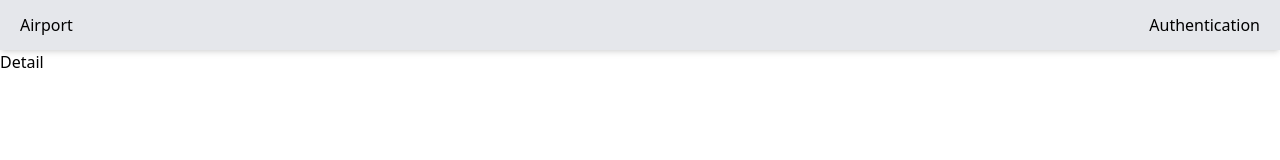
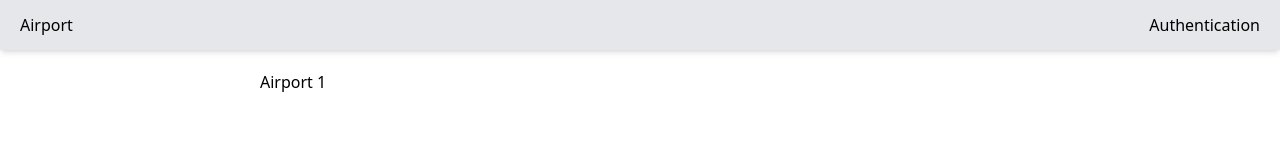
Before and after one commit to User-960/React-airport-app, a React (Create React App) app: page /airport/1 in a window 1280 px wide. Shown: the top 160 px of the page. Built offline with nearby package versions, Linux system fonts and the light colour scheme.

Commit message:
feat: add logics for transition to page AirportDetailPage

```diff
--- a/src/components/AirportCard.tsx
+++ b/src/components/AirportCard.tsx
@@ -1,4 +1,5 @@
 import React from 'react';
+import { useNavigate } from 'react-router-dom';
 import { IAirport } from '../models/models';
 
 interface AirportCardProps {
@@ -6,8 +7,15 @@ interface AirportCardProps {
 };
 
 export default function AirportCard({ airport }: AirportCardProps) {
+  const navigate = useNavigate();
+
+  const clickHandler = () => navigate(`/airport/${airport.id}`);
+
   return (
-    <div className="border rounded-md py-4 px-6 mb-2 cursor-pointer hover:shadow-md hover:transition-all">
+    <div
+      className="border rounded-md py-4 px-6 mb-2 cursor-pointer hover:shadow-md hover:transition-all"
+      onClick={clickHandler}
+    >
       <p className='text-lg font-bold'>{airport.name}</p>
       <p>{airport?.region}</p>
       <p>{airport?.type}</p>
--- a/src/pages/AirportDetailPage.tsx
+++ b/src/pages/AirportDetailPage.tsx
@@ -1,9 +1,12 @@
 import React from 'react';
+import { useParams } from 'react-router-dom';
 
 export default function AirportDetailPage() {
+  const params = useParams<'id'>();
+
   return (
-    <div>
-      Detail
+    <div className='container mx-auto pt-5 max-w-[760px]'>
+      <h1>Airport {params.id}</h1>
     </div>
   )
 };
```
